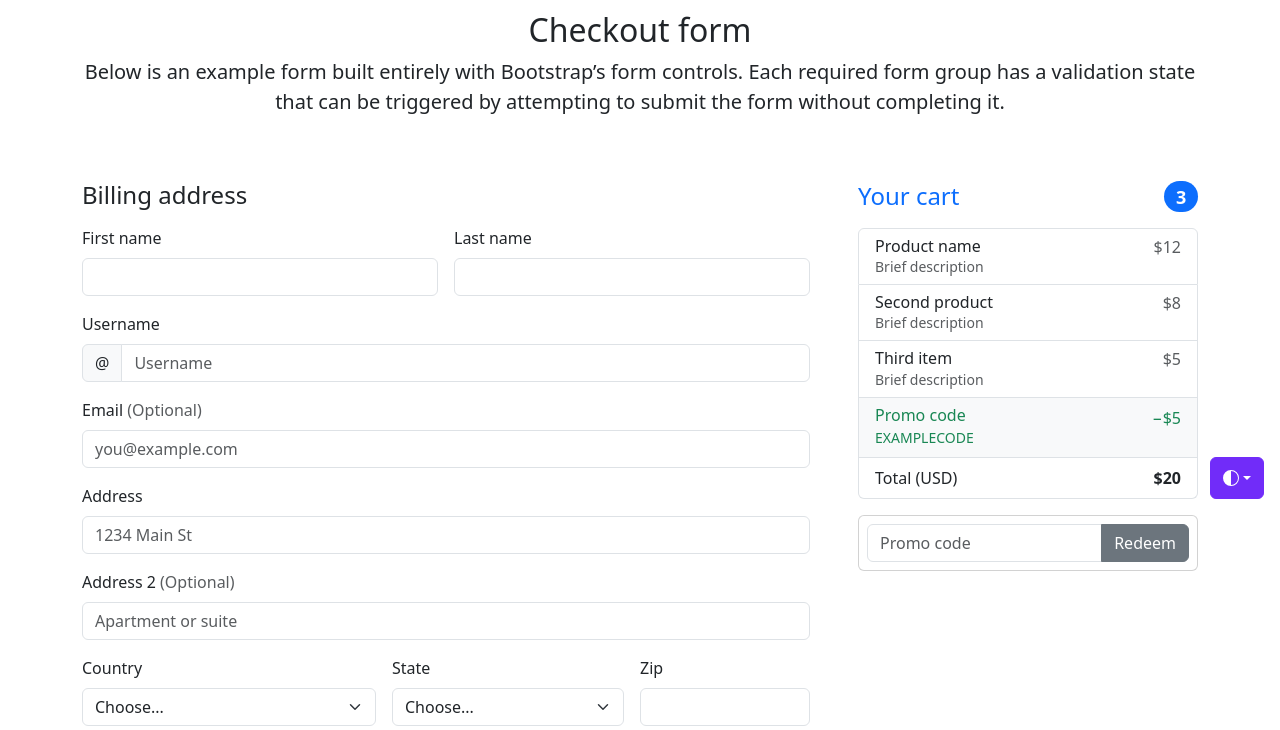
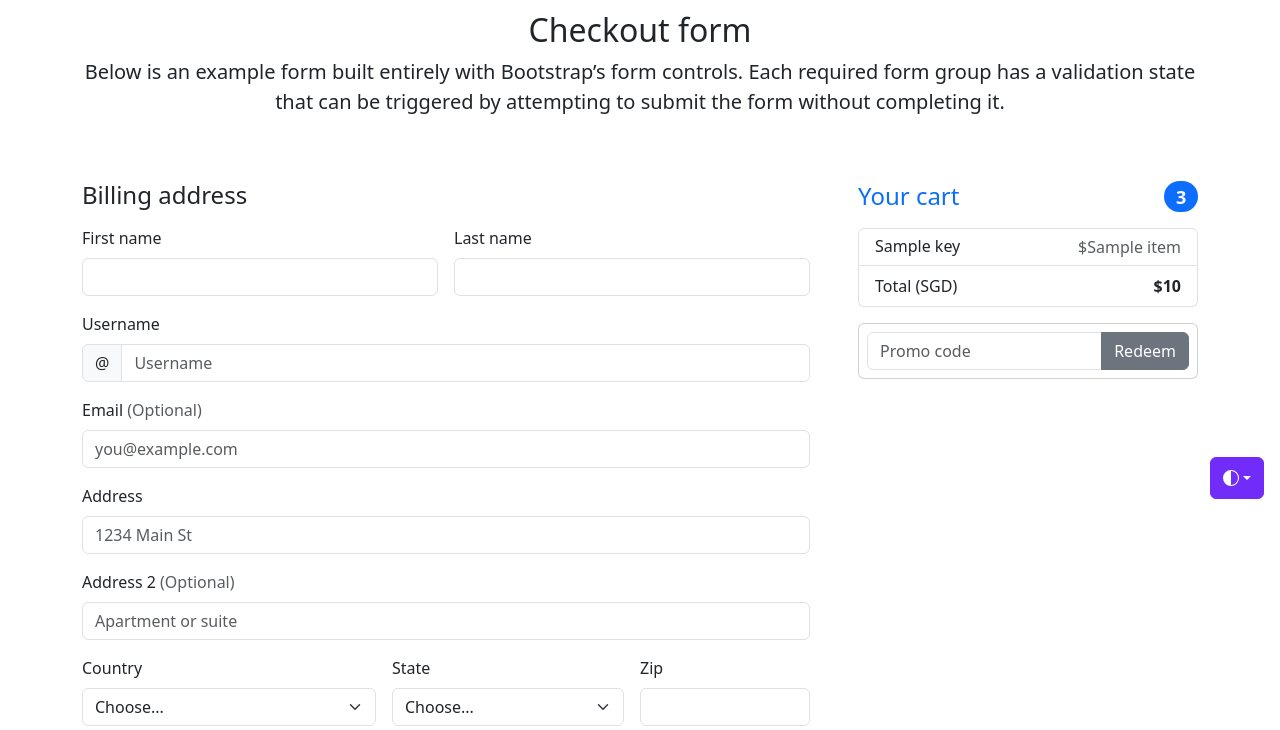
Before and after one commit to ceilingfans/app-dev, a Python web app: template website/templates/payment.html in a window 1280 px wide. Shown: the part 285-1015 px from the top of the page. Run offline with Jinja, Linux system fonts and the light colour scheme; the template is opened without the code that fills it: most values are stand-ins (such as "Sample title", 1, 10 or a date in 2020); form fields are guessed from the names that the template uses.

Commit message:
feat:linked payment and shop pages

```diff
--- a/website/templates/payment.html
+++ b/website/templates/payment.html
@@ -149,37 +149,17 @@
           <span class="badge bg-primary rounded-pill">3</span>
         </h4>
         <ul class="list-group mb-3">
+          {% for key, item in cart.items() %}
           <li class="list-group-item d-flex justify-content-between lh-sm">
             <div>
-              <h6 class="my-0">Product name</h6>
-              <small class="text-body-secondary">Brief description</small>
+              <h6 class="my-0">{{ key }}</h6>
             </div>
-            <span class="text-body-secondary">$12</span>
+            <span class="text-body-secondary">${{ item[1] }}</span>
           </li>
-          <li class="list-group-item d-flex justify-content-between lh-sm">
-            <div>
-              <h6 class="my-0">Second product</h6>
-              <small class="text-body-secondary">Brief description</small>
-            </div>
-            <span class="text-body-secondary">$8</span>
-          </li>
-          <li class="list-group-item d-flex justify-content-between lh-sm">
-            <div>
-              <h6 class="my-0">Third item</h6>
-              <small class="text-body-secondary">Brief description</small>
-            </div>
-            <span class="text-body-secondary">$5</span>
-          </li>
-          <li class="list-group-item d-flex justify-content-between bg-body-tertiary">
-            <div class="text-success">
-              <h6 class="my-0">Promo code</h6>
-              <small>EXAMPLECODE</small>
-            </div>
-            <span class="text-success">−$5</span>
-          </li>
+          {% endfor %}
           <li class="list-group-item d-flex justify-content-between">
-            <span>Total (USD)</span>
-            <strong>$20</strong>
+            <span>Total (SGD)</span>
+            <strong>${{ total }}</strong>
           </li>
         </ul>
 
```
Also changed, not shown: website/main.py (+7 -4 lines), website/static/js/shop.js (+21 -5 lines).
